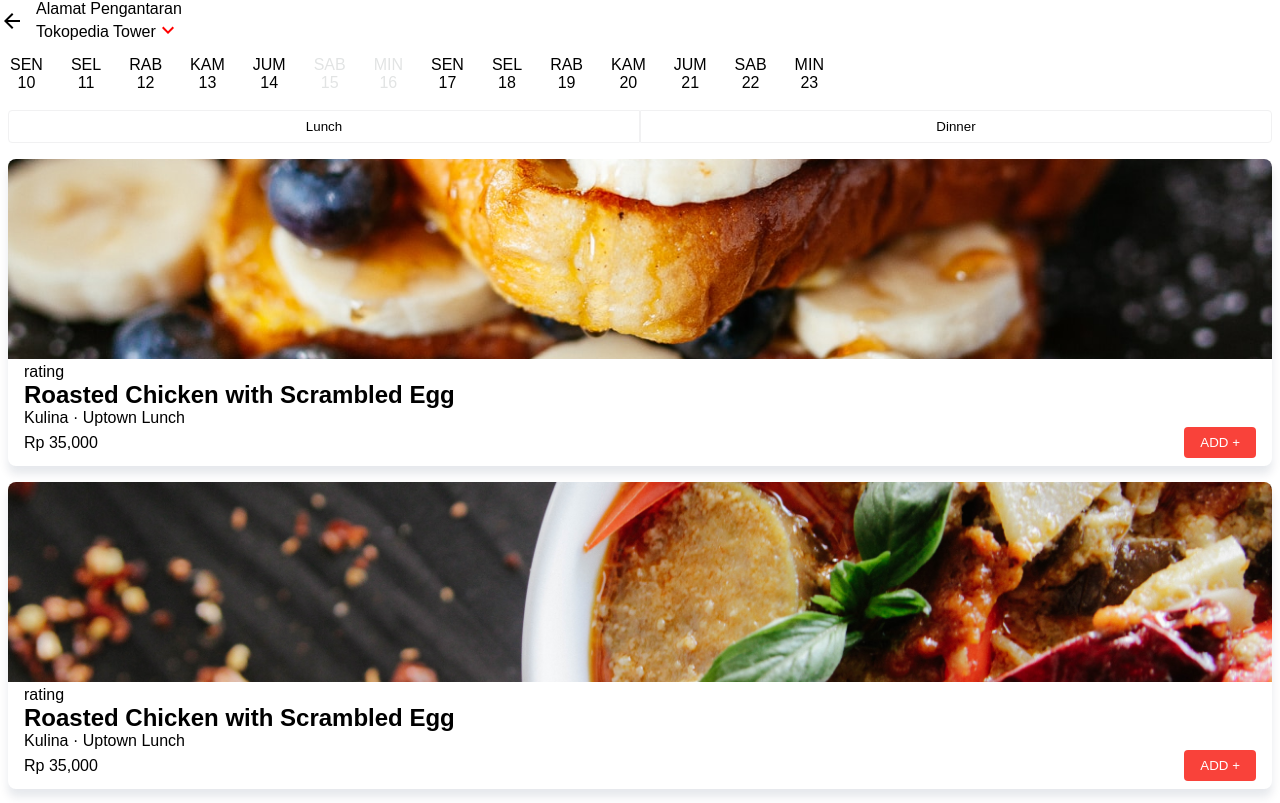
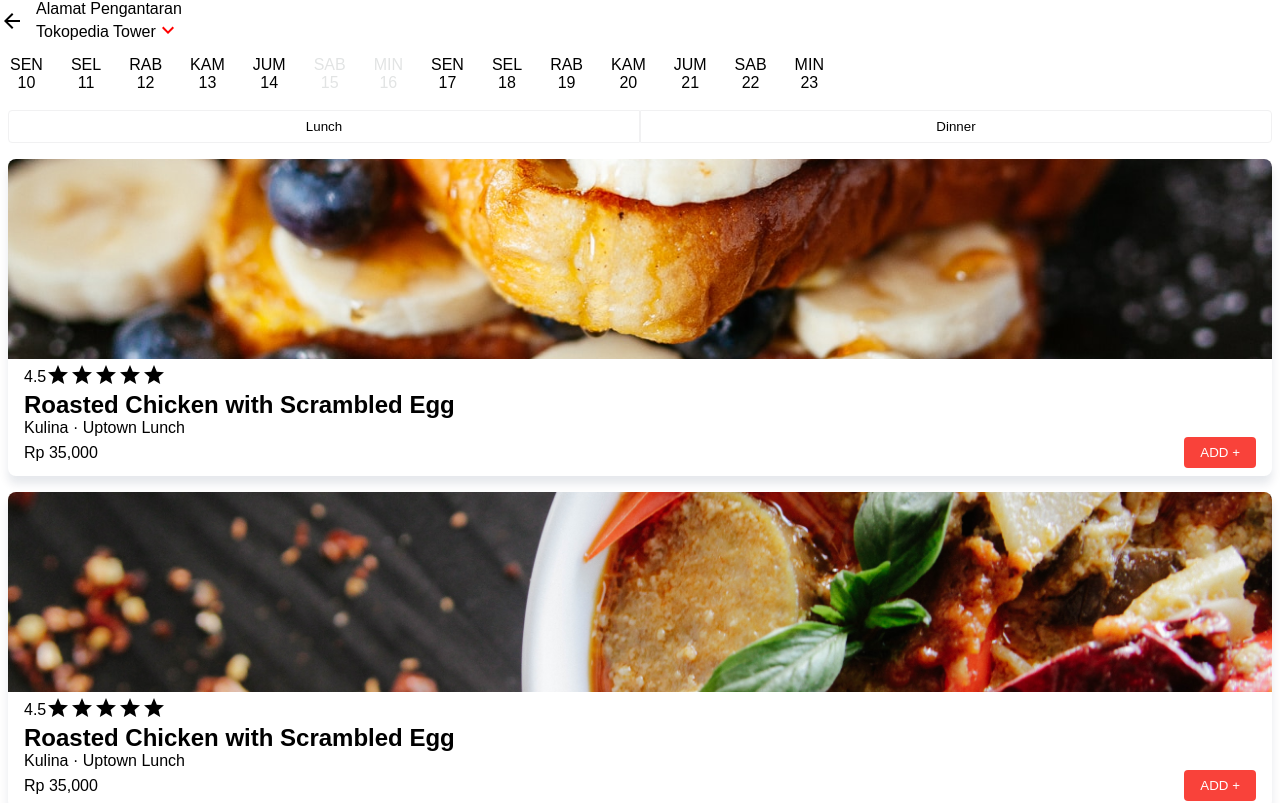
Before and after one commit to shandysetiawan/1456131c5c8dfb892302b5deb3b576ce316c67c9, a React (Create React App) app: page / in a window 1280 px wide. Shown: the top 803 px of the page. Built offline with nearby package versions, Linux system fonts and the light colour scheme; grey boxes are pictures that could not be loaded.

Commit message:
updated card content

```diff
--- a/src/App.js
+++ b/src/App.js
@@ -17,7 +17,7 @@ import {
   AddCartButton,
   Date
 } from './components';
-import { ArrowBackIcon, KeyboardArrowDownIcon } from './components/icon';
+import { ArrowBackIcon, KeyboardArrowDownIcon, StarIcon } from './components/icon';
 import menus from './data/menu';
 import locations from './data/location.json';
 import dates from './data/date.json';
@@ -53,7 +53,16 @@ function App() {
         {menus.map(menu => <Card>
           <Image src={menu.image} />
           <Container>
-            <div>rating</div>
+            <div style={{ display: "flex" }}>
+              <div style={{ display: "flex", alignItems: "center" }}>{menu.rating}</div>
+              <div style={{ display: "flex" }}>
+                <StarIcon />
+                <StarIcon />
+                <StarIcon />
+                <StarIcon />
+                <StarIcon />
+              </div>
+            </div>
             <h2>{menu.title}</h2>
             <div>{menu.cook_by} &middot; {menu.category}</div>
             <div style={{ display: 'flex', justifyContent: 'space-between', alignItems: 'center' }}>
--- a/src/components/icon/index.js
+++ b/src/components/icon/index.js
@@ -4,3 +4,4 @@ export * from './close';
 export * from './place';
 export * from './shop-cart';
 export * from './arrow-cart';
+export * from './star';
```
